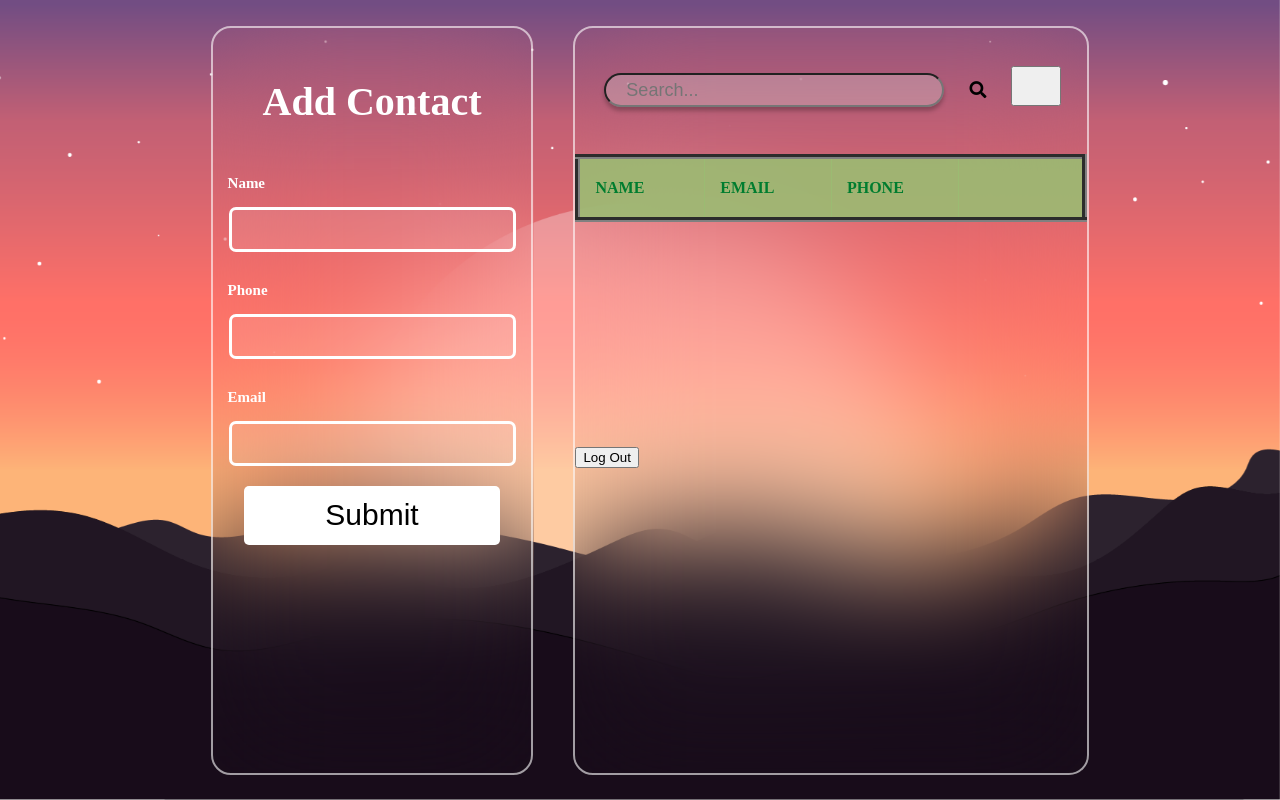
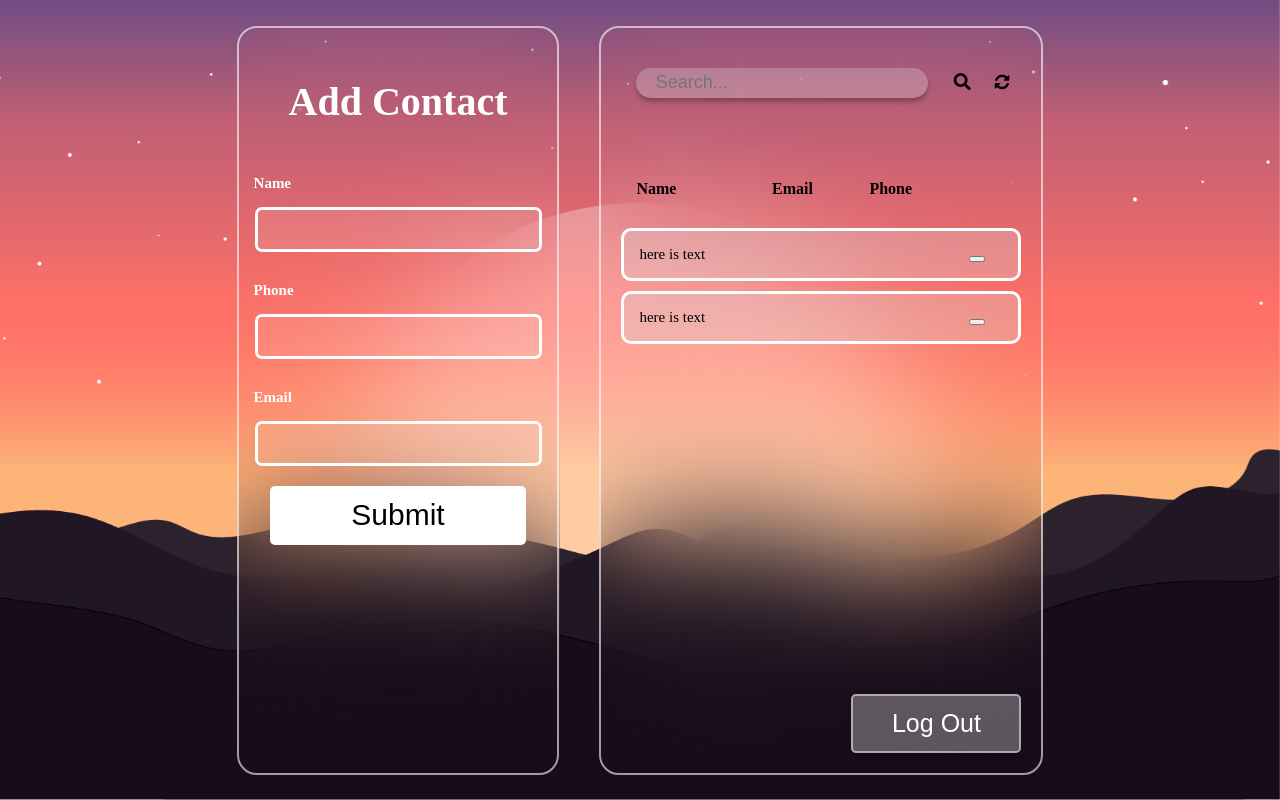
Before and after one commit to sopgeo/COP4331-project1, a PHP site: page /contacts.html in a window 1280 px wide. Run offline with PHP 8.4, Linux system fonts and the light colour scheme; lists and menus that the app fills with data are empty.

Commit message:
mostly table formatting

```diff
--- a/contacts.html
+++ b/contacts.html
@@ -7,6 +7,7 @@
       <meta name="viewport" content="width=device-width, initial-scale=1.0">
       <link rel = "stylesheet" type = "text/css" href = "css/contacts.css">
       <link rel="stylesheet" href="https://cdnjs.cloudflare.com/ajax/libs/font-awesome/5.15.3/css/all.min.css" />
+      <link rel="stylesheet" href='https://cdnjs.cloudflare.com/ajax/libs/font-awesome/4.7.0/css/font-awesome.min.css'>
       <script type="text/javascript" src="js/code.js"></script>
       <script type="text/javascript" src="js/md5.js"></script>
    </head>
@@ -42,7 +43,11 @@
                         <input onkeyup=searchContacts() type="text" name="search" id="searchText" placeholder="Search..." class="search-input">
                         <a href="#" class="search-btn" type="button" id="searchContactButton" class="buttons font"
                            onclick="searchContacts();"><i class="fas fa-search"></i></a>
-                        <button type="button" onclick=loadContacts()><i class="fa fa-refresh" aria-hidden="true" style="font-size: 48px; color: black"> </i></button>
+
+                        <a href="#" class="refresh-btn" type="button" id="loadContactButton" class="buttons font"
+                           onclick="loadContacts();"><i class="fa fa-refresh"></i></a>
+
+                        <!-- <button type="button" onclick=loadContacts()><i class="fa fa-refresh"  style="font-size: 48px; color: black"> </i></button> -->
                      </div>
                      <!-- aria-hidden="true"> -->
                </div>
@@ -53,7 +58,7 @@
                <div class="tables">
                   <div class="tbl-content" id="contactsTable">
 
-                     <table class="contact-table" id="contacts" cellpadding="5" cellspacing="5" border="5">
+                     <table class="contact-table" id="contacts" cellpadding="5" cellspacing="5" border="0">
                         <thread>
                            <tr>
                               <th>Name</th>
@@ -61,10 +66,30 @@
                               <th>Phone</th>
                               <th></th>
                            </tr>
+                           <tr>
+                              <td> here is text </td>
+                              <td></td>
+                              <td></td>
+                              <td><button type="button" id="edit_button" class="w3-button w3-circle w3-lime" onclick="edit_row()" style="display: none;"></button>
+                                 <button></button></td>
+                           </tr>
+                           <tr>
+                              <td> here is text </td>
+                              <td></td>
+                              <td></td>
+                              <td><button type="button" id="edit_button" class="w3-button w3-circle w3-lime" onclick="edit_row()" style="display: none;"></button>
+                                 <button></button></td>
+                           </tr>
                         </thread>
                         <tbody id="tbody"></tbody>
+
+<!--
+
+                        <button type="button" id="save_button" value="Save" class="w3-button w3-circle w3-lime" onclick="save_row()" style="display: inline-block;"><span class="glyphicon glyphicon-saved"></span></button>
+
+                        <button type="button" onclick="delete_row()" class="w3-button w3-circle w3-amber"><span class="glyphicon glyphicon-trash"></span> </button> -->
+
                      </table>
-
                   </div>
                </div>
 
--- a/css/contacts.css
+++ b/css/contacts.css
@@ -98,8 +98,8 @@ section {
 
 .right-panel-content {
    overflow: hidden;
-   margin-left: 20px;
-   width: 40%;
+   margin: 20px;
+   width: fit-content;
    height: 745px;
    background: transparent;
    border: 2.25px solid rgba(255,255,255,0.6);
@@ -119,42 +119,53 @@ section {
    width: 60%;
    height: 18px;
    margin: 12px 12px;
+   color: #FFFFFF;
+   padding: 6px 20px;
    background: rgba(217, 217, 217, 0.3);
    box-shadow: 0px 4px 4px rgba(0, 0, 0, 0.25);
+   border: 2px rgba(217, 217, 217, 0.3);
    border-radius: 20px;
-   border: ;
    font-size: 18px;
-   color: #FFFFFF;
-   padding: 6px 20px;
-   align-items: center;
    cursor: pointer;
 }
 
-.search-row button {
+/* refresh button */
+/*.search-row button {
    margin: 10px;
    width: 50px;
    font-size: 30px;
    color: black;
-}
+}*/
 
+/* search icon */
 .search-row .search-btn .fas {
    margin: 10px;
    color: black;
    font-size: 17px;
 }
 
-#contacts td input {
-   border-radius: 10px;
-   font-family: 'Montserrat';
-   outline: 0;
-   background: #fbde99;
-   width: 100%;
-   border: 0;
-   margin: 0 0 15px;
-   padding: 10px;
+.search-row .refresh-btn .fa {
+   margin: 10px;
+   color: black;
+   font-size: 17px;
+}
+
+#logoutButton {
+   position: absolute;
    box-sizing: border-box;
-   font-size: 14px;
+   width: 170px;
+   height: 59px;
+   color: white;
+   margin: 20px;
+   bottom: 0px;
+   right: 0px;
+   font-size: 25px;
+   background: rgba(255, 255, 255, 0.3);
+   border: 2.5px solid rgba(255, 255, 255, 0.5);
+   box-shadow: 0px 4px 4px rgba(0, 0, 0, 0.25);
+   border-radius: 5px;
 }
+
 
 /* button formatting */
 /*.btn {
@@ -171,64 +182,112 @@ section {
    float: right;
 }*/
 
+.button td {
+   width: 20px;
+   height: 50px;
+}
+
+/*span {
+    color: rgb(164, 0, 0);
+    font-family: 'Montserrat';
+}*/
+
  table {
-   width:100%;
+   margin: 20px;
+   border-spacing: 0px 10px;
+/*   border: none;*/
+/*   width: %;*/
    table-layout: fixed;
    -moz-border-radius: 5px;
    -webkit-border-radius: 5px;
-   border-radius: 5px;
 }
 
 .contact-table {
-   border-collapse: collapse;
-   margin: 25px 0;
+   border-collapse: separate;
+
    font-size: 0.9em;
    min-width: 400px;
 }
 
+/* border of entire table */
 .tbl-content {
-   height: 300px;
+   height: 800px;
    overflow-x: auto;
-   margin-top: 0px;
-/*   border: 1px solid rgba(155, 188, 115, 0.9);*/
+   margin-top: 20px;
 }
 
-#contacts td,
+
+/*#contacts tr:hover {
+   background-color: #478fbb;
+}*/
+
+/* table header */
 #contacts th {
-   border: 1px solid rgba(155, 188, 115, 0.9);
-}
+   border-top-style: hidden;
+   border-left-style: hidden;
+   border-right-style: hidden;
 
-#contacts tr:hover {
-   background-color: #478fbb;
-}
 
-#contacts th {
    padding: 20px 15px;
    text-align: left;
-   font-family: 'Montserrat';
+
+/*   font-family: 'Montserrat';*/
    font-weight: 500;
    font-size: 16px;
    font-weight: bold;
-   color: #007D2F;
-   background-color: rgba(155, 188, 115, 0.9);
-   text-transform: uppercase;
+   color: black;
+   background-color: transparent;
+/*   text-transform: uppercase;*/
 }
 
+/* table row */
+#contacts tr {
+   box-sizing: border-box;
+   border: 3px solid #FFFFFF;
+}
+
+/* table data */
 #contacts td {
+   border: 3px solid #FFFFFF;
+   border-style: solid none;
    padding: 15px;
-   text-align: left;
-   font-family: 'Montserrat';
-   vertical-align: middle;
-   font-weight: 300;
+   background: rgba(217, 217, 217, 0.3);
    font-size: 15px;
-   font-weight: bold;
-   color: #66471b;
-   background-color: antiquewhite;
+   color: black;
 }
-#contacts td span {
+
+#contacts td:first-child {
+   border-left-style:solid;
+   border-top-left-radius: 10px;
+   border-bottom-left-radius: 10px;
+}
+
+#contacts td:last-child {
+   border-right-style:solid;
+   border-bottom-right-radius: 10px;
+   border-top-right-radius: 10px;
+}
+
+/* edit contact input boxes */
+#contacts td input {
+   color: white;
+   outline: 0;
+   width: 100%;
+   margin: 0 0 15px;
+   padding: 10px;
+   box-sizing: border-box;
+   font-size: 14px;
+
+   background: rgba(217, 217, 217, 0.3);
+/*   border: 3px solid #FFFFFF;
+   border-radius: 7px;
+   border-left: none;*/
+}
+
+
+/*#contacts td span {
    display: block;
    white-space: nowrap;
    overflow: hidden;
    font-size: 100%;
-   color: #66471b;
-}
+} */
--- a/js/code.js
+++ b/js/code.js
@@ -166,10 +166,10 @@ function addContact()
             if (this.readyState == 4 && this.status == 200) {
                 console.log("Contact added");
                 // Clear input fields in form
-                // document.getElementById("addMe").reset();
+                document.getElementById("addMe").reset();
                 // reload contacts table and switch view to show
                 loadContacts();
-                showTable();
+                // showTable();
             }
         };
         xhr.send(jsonPayload);
@@ -208,10 +208,15 @@ function loadContacts() {
                     // text += "<td id='last_Name" + i + "'><span>" + jsonObject.results[i].LastName + "</span></td>";
                     text += "<td id='email" + i + "'><span>" + jsonObject.results[i].Email + "</span></td>";
                     text += "<td id='phone" + i + "'><span>" + jsonObject.results[i].Phone + "</span></td>";
+
+                    // replaced <span class='glyphicon glyphicon-edit'></span> with EDIT
+                    // replaced <span class='glyphicon glyphicon-saved'></span> with SAVE
+                    // replaced <span class='glyphicon glyphicon-trash'></span> with DELETE
+
                     text += "<td>" +
-                        "<button type='button' id='edit_button" + i + "' class='w3-button w3-circle w3-lime' onclick='edit_row(" + i + ")'>" + "<span class='glyphicon glyphicon-edit'></span>" + "</button>" +
-                        "<button type='button' id='save_button" + i + "' value='Save' class='w3-button w3-circle w3-lime' onclick='save_row(" + i + ")' style='display: none'>" + "<span class='glyphicon glyphicon-saved'></span>" + "</button>" +
-                        "<button type='button' onclick='delete_row(" + i + ")' class='w3-button w3-circle w3-amber'>" + "<span class='glyphicon glyphicon-trash'></span> " + "</button>" + "</td>";
+                        "<button type='button' id='edit_button" + i + "' class='w3-button w3-rounder w3-transparent' onclick='edit_row(" + i + ")'>" + " EDIT " + "</button>" +
+                        "<button type='button' id='save_button" + i + "' value='Save' class='w3-button w3-rounder w3-transparent' onclick='save_row(" + i + ")' style='display: none'>" + " SAVE " + "</button>" +
+                        "<button type='button' onclick='delete_row(" + i + ")' class='w3-button w3-rounder w3-transparent'>" + " DELETE " + "</button>" + "</td>";
                     text += "<tr/>"
                 }
                 text += "</table>"
```
